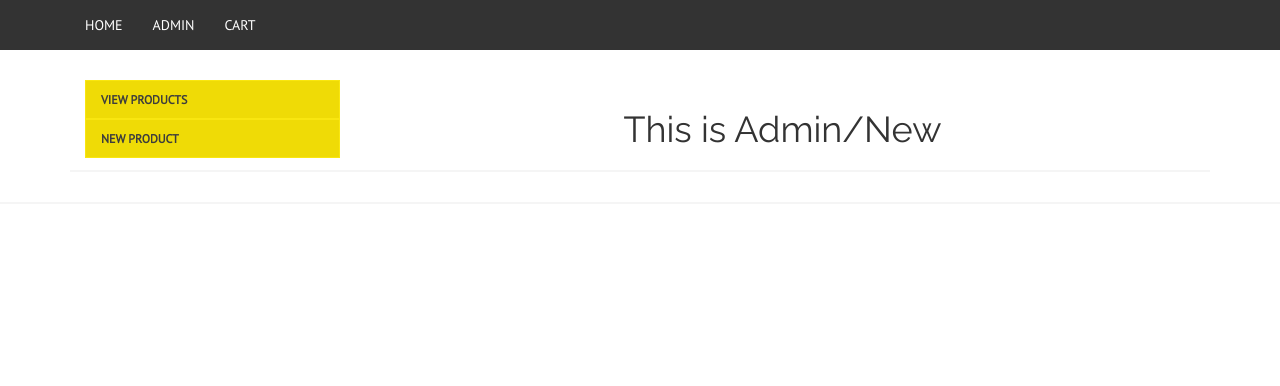
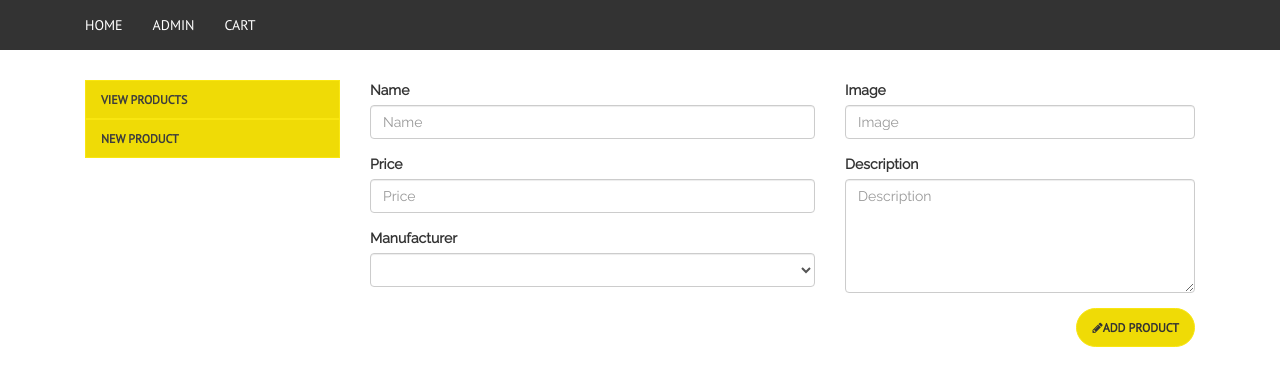
Before and after one commit to pabloimrik17/VueJs-Ecommerce, a Vue app: page /#/admin/new in a window 1280 px wide. Shown: the top 386 px of the page. Built offline with nearby package versions, Linux system fonts and the light colour scheme.

Commit message:
Added product form component

```diff
--- /dev/null
+++ b/src/components/products/ProductForm.vue
@@ -0,0 +1,52 @@
+<template>
+  <form @submit.prevent="saveProduct">
+    <div class="col-lg-5 col-md-5 col-sm-12 col-xs-12">
+      <div class="form-group">
+        <label>Name</label>
+        <input type="text" placeholder="Name" v-model="model.name" name="name" class="form-control" />
+      </div>
+      <div class="form-group">
+        <label>Price</label>
+        <input type="number" class="form-control" placeholder="Price" v-model="model.price" name="price" />
+      </div>
+      <div class="form-group">
+        <label>Manufacturer</label>
+        <select type="text" class="form-control" v-model="model.manufacturer" name="manufacturer" >
+          <template v-for="manufacturer in manufacturers">
+            <option :value="manufacturer._id" :selected="manufacturer._id == (model.manufacturer && model.manufacturer._id)">{{manufacturer.name}}</option>
+          </template>
+        </select>
+      </div>
+    </div>
+
+    <div class="col-lg-4 col-md-4 col-sm-12 col-xs-12">
+      <div class="form-group">
+        <label>Image</label>
+        <input type="text" lass="form-control" placeholder="Image" v-model="model.image" name="image" class="form-control" />
+      </div>
+      <div class="form-group">
+        <label>Description</label>
+        <textarea class="form-control" placeholder="Description" rows="5" v-model="model.description" name="description"></textarea>
+      </div>
+      <div class="form-group new-button">
+        <button class="button">
+          <i class="fa fa-pencil"></i>
+          <!-- Conditional rendering for input text -->
+          <span v-if="isEditing">Update Product</span>
+          <span v-else>Add Product</span>
+        </button>
+      </div>
+    </div>
+  </form>
+</template>
+
+<script>
+export default {
+  props: ['model', 'isEditing', 'manufacturers'],
+  methods: {
+    saveProduct() {
+      this.$emit('save-product', this.model);
+    },
+  },
+};
+</script>
--- a/src/pages/admin/NewProduct.vue
+++ b/src/pages/admin/NewProduct.vue
@@ -1,14 +1,34 @@
 <template>
-  <div>
-    <div class="title">
-      <h1>This is Admin/New</h1>
-    </div>
-  </div>
+  <product-form @save-product="addProduct" :model="model" :manufacturers="manufacturers">
+  </product-form>
 </template>
 
 <script>
+import ProductForm from '../../components/products/ProductForm';
+
 export default {
+  components: { ProductForm },
   name: 'new-product',
+  data() {
+    return {
+      model: {},
+      manufacturers: [
+        {
+          _id: 'sam',
+          name: 'Samsung',
+        },
+        {
+          _id: 'apple',
+          name: 'Apple',
+        },
+      ],
+    };
+  },
+  methods: {
+    addProduct(model) {
+      console.log('model', model);
+    },
+  },
 };
 </script>
 
```
